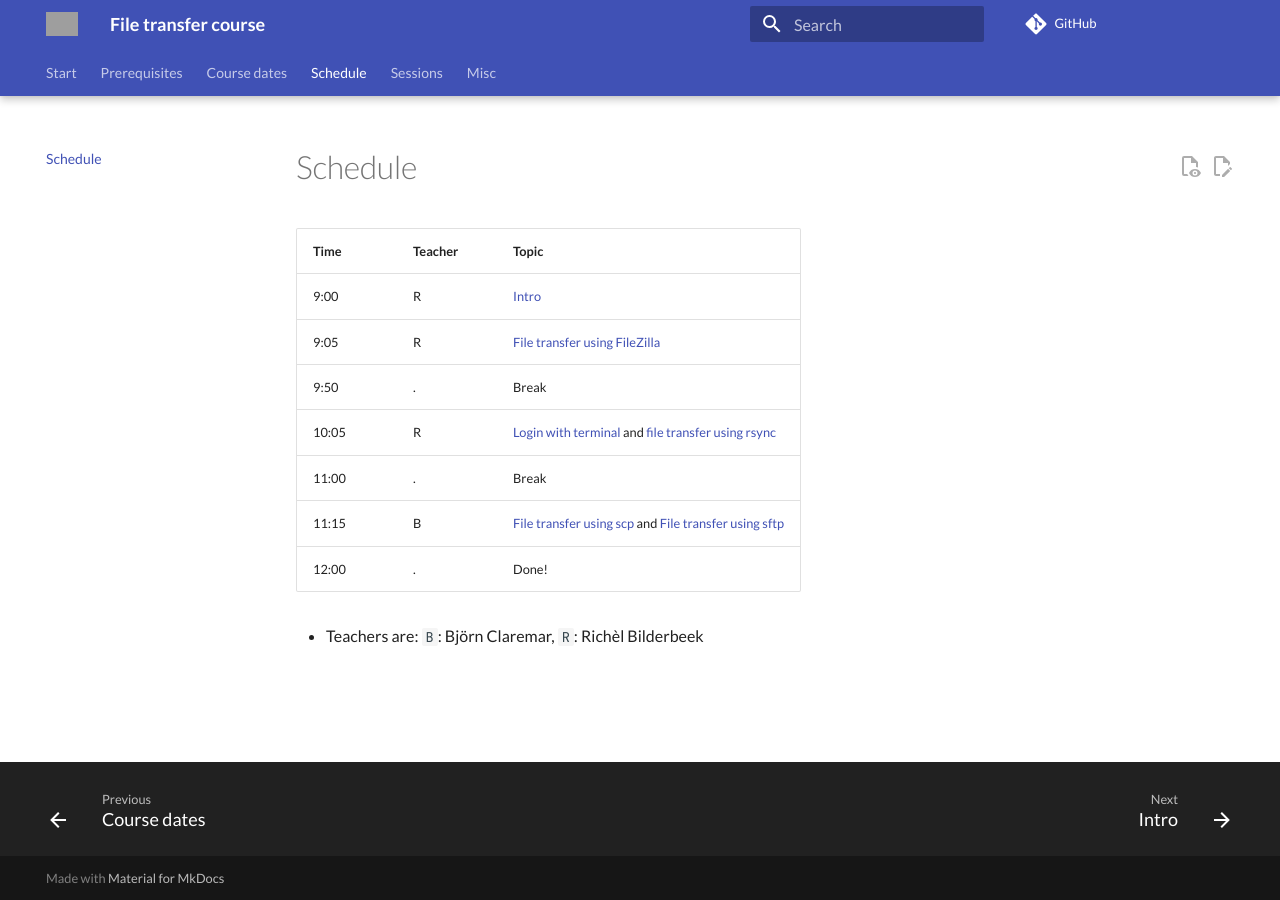
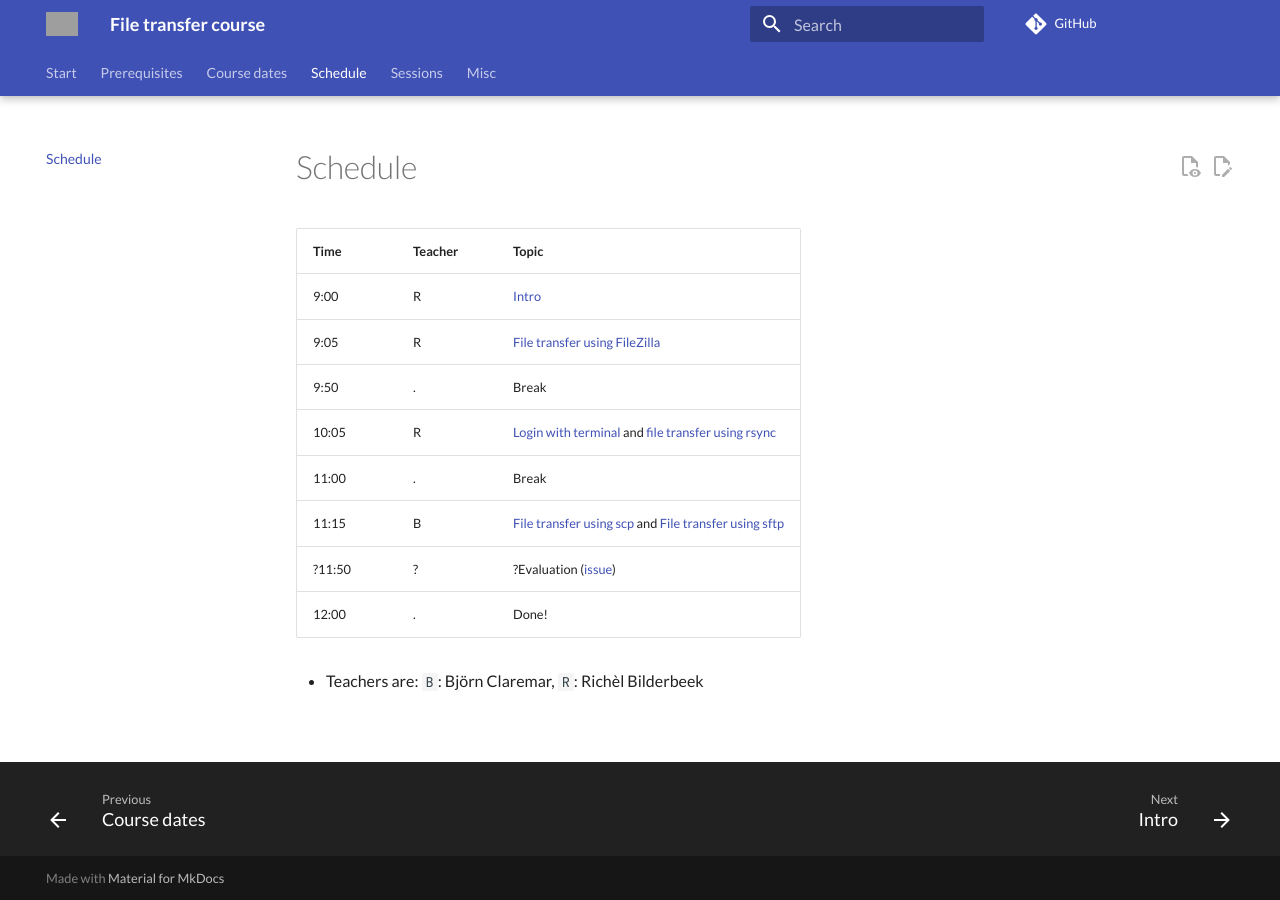
Before and after one commit to UPPMAX/naiss_file_transfer_course, an MkDocs documentation site: the page built from docs/schedule.md, in a window 1280 px wide. Built offline with MkDocs 1.6.1 and Material for MkDocs 9.7.7, drawn with Linux system fonts in a browser that asks for light colours; comment, search, counter and statistics services are not loaded; grey boxes are pictures that could not be loaded.

Commit message:
Put #22 in schedule as draft

```diff
--- a/docs/schedule.md
+++ b/docs/schedule.md
@@ -9,14 +9,15 @@ tags:
 
 # Schedule
 
-Time |Teacher|Topic
------|-------|-------------------------------------------------
-9:00 |R      |[Intro](sessions/intro.md)
-9:05 |R      |[File transfer using FileZilla](sessions/filezilla/README.md)
-9:50 |.      |Break
-10:05|R      |[Login with terminal](sessions/login_terminal/README.md) and [file transfer using rsync](sessions/rsync/README.md)
-11:00|.      |Break
-11:15|B      |[File transfer using scp](sessions/scp.md) and [File transfer using sftp](sessions/sftp.md)
-12:00|.      |Done!
+Time  |Teacher|Topic
+------|-------|-------------------------------------------------
+9:00  |R      |[Intro](sessions/intro.md)
+9:05  |R      |[File transfer using FileZilla](sessions/filezilla/README.md)
+9:50  |.      |Break
+10:05 |R      |[Login with terminal](sessions/login_terminal/README.md) and [file transfer using rsync](sessions/rsync/README.md)
+11:00 |.      |Break
+11:15 |B      |[File transfer using scp](sessions/scp.md) and [File transfer using sftp](sessions/sftp.md)
+?11:50|?      |?Evaluation ([issue](https://github.com/UPPMAX/naiss_file_transfer_course/issues/22))
+12:00 |.      |Done!
 
 - Teachers are: `B`: Björn Claremar, `R`: Richèl Bilderbeek
```
